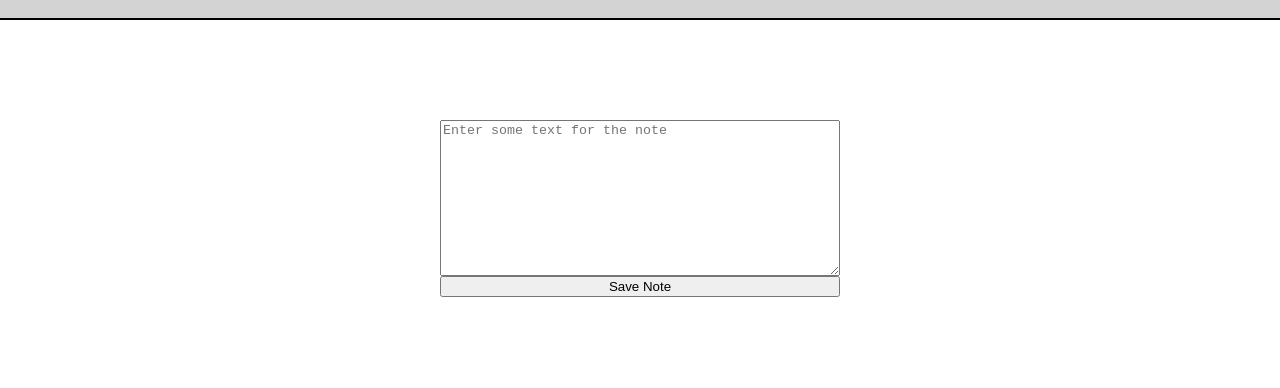
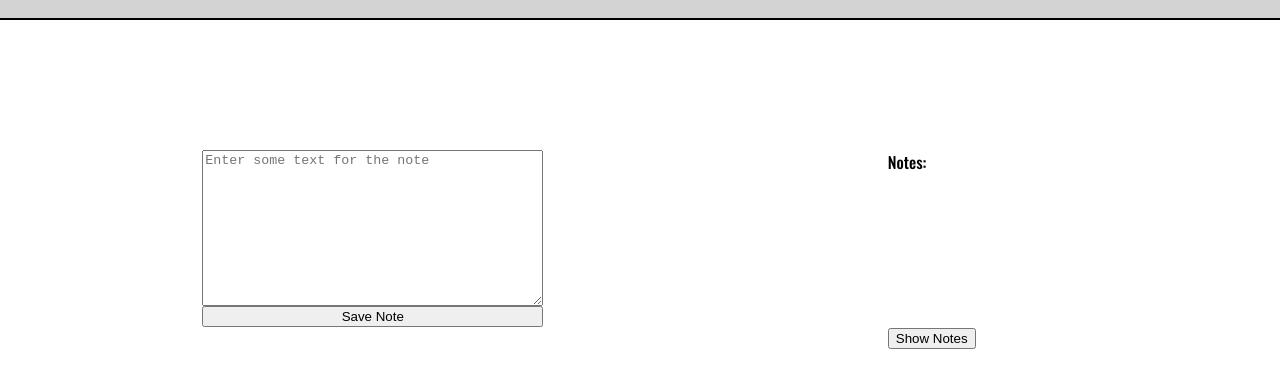
Before and after one commit to capitanwesler/note-taking, a React app: page / in a window 1280 px wide. Shown: the part 124-512 px from the top of the page. Built offline with nearby package versions, Linux system fonts and the light colour scheme.

Commit message:
Funcionality to show the notes, in a ul element

```diff
--- a/src/components/note/note.css
+++ b/src/components/note/note.css
@@ -3,7 +3,18 @@
 
 #note-container {
     display: flex;
-    width: 400px;
     margin: 100px auto;
+    padding: 30px;
+    justify-content: space-around;
+}
+
+#note-text {
+    display: flex;
     flex-direction: column;
 }
+
+#notes {
+    overflow-y: scroll;
+    height: 150px;
+    width: 150px;
+}
--- a/src/components/note/note.js
+++ b/src/components/note/note.js
@@ -6,11 +6,20 @@ class Note extends React.Component {
     render() {
         return(
             <div id="note-container">
-                <textarea rows="10" cols="40" placeholder="Enter some text for the note" />
-                <button onClick={this.props.handleNote} type="button">Save Note</button>
+                <div id="note-text">
+                    <textarea rows="10" cols="40" placeholder="Enter some text for the note" />
+                    <button onClick={this.props.handleNote} type="button">Save Note</button>
+                </div>
+                <div id="show-all-notes">
+                    <p>Notes: </p>
+                    <ul id="notes">
+                    </ul>
+                    <button id="button-notes" onClick={this.props.showNotes}>Show Notes</button>
+                </div>
             </div>
         );
     }
 }
 
+
 export default Note;
--- a/src/index.css
+++ b/src/index.css
@@ -4,6 +4,9 @@
 
 /* Reseting the some elements */
 
+p {
+    margin: 0;
+}
 
 body {
     margin: 0;
--- a/src/index.js
+++ b/src/index.js
@@ -14,20 +14,33 @@ class NoteTaking extends React.Component {
 
         let textArea = document.querySelector("#note-container textarea");
 
-        //console.log(textArea);
+
 
         this.setState({
             notes: [...this.state.notes, textArea.value]
         });
+    }
 
-        //console.log(this.state.notes);
+    showNotes = () => {
+        let notesContainer = document.getElementById("notes");
+
+        for (const note of this.state.notes) {
+            let noteLi = document.createElement("li");
+
+            noteLi.innerText = note;
+            notesContainer.appendChild(noteLi);
+        }
     }
 
     render() {
         return(
             <div id="main-container">
                 <Navbar />
-                <Note handleNote={this.handleNote} />
+                <Note
+                    handleNote={this.handleNote}
+                    notes={this.state.notes}
+                    showNotes={this.showNotes}
+                />
             </div>
         );
     }
```
